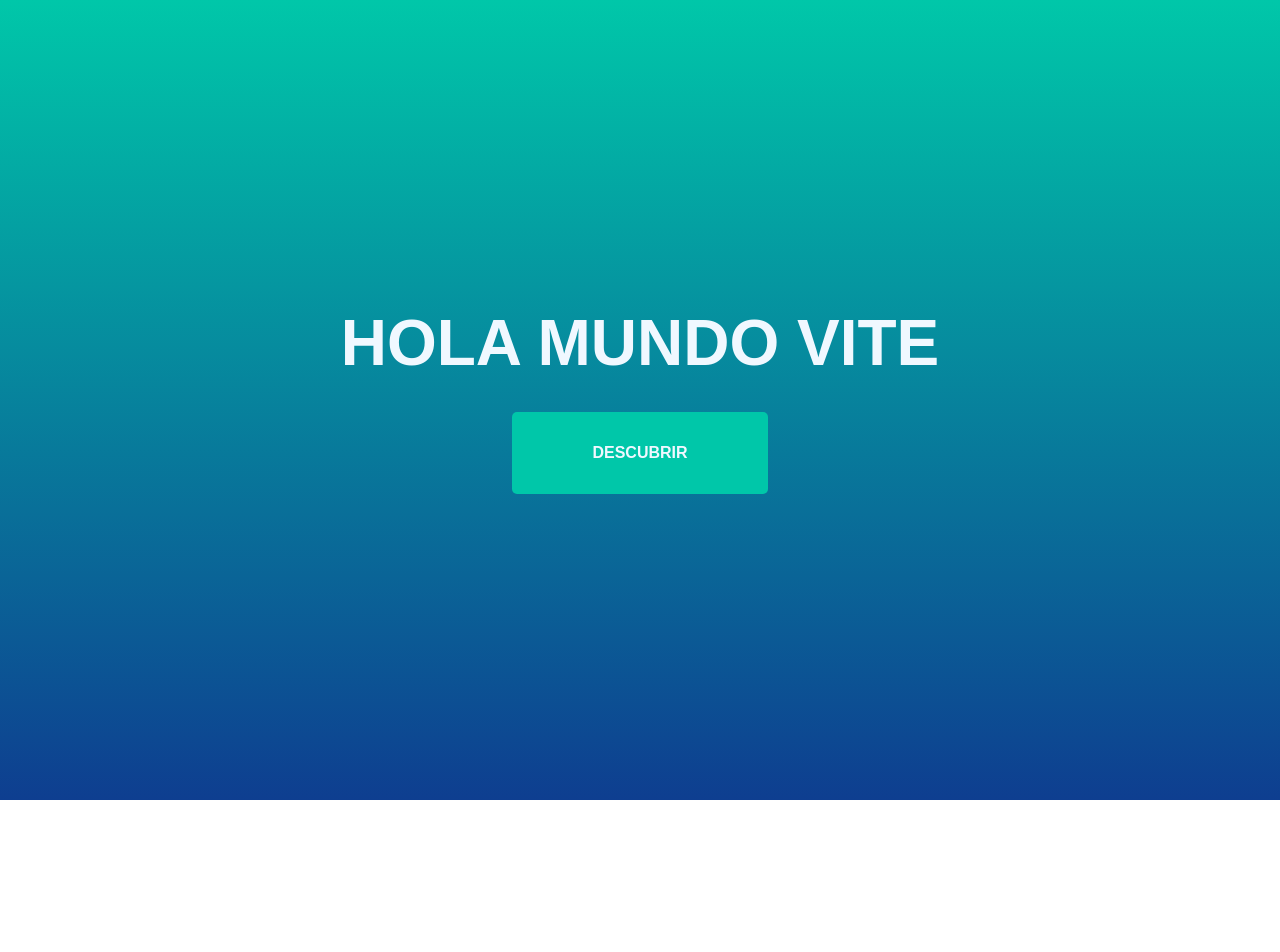
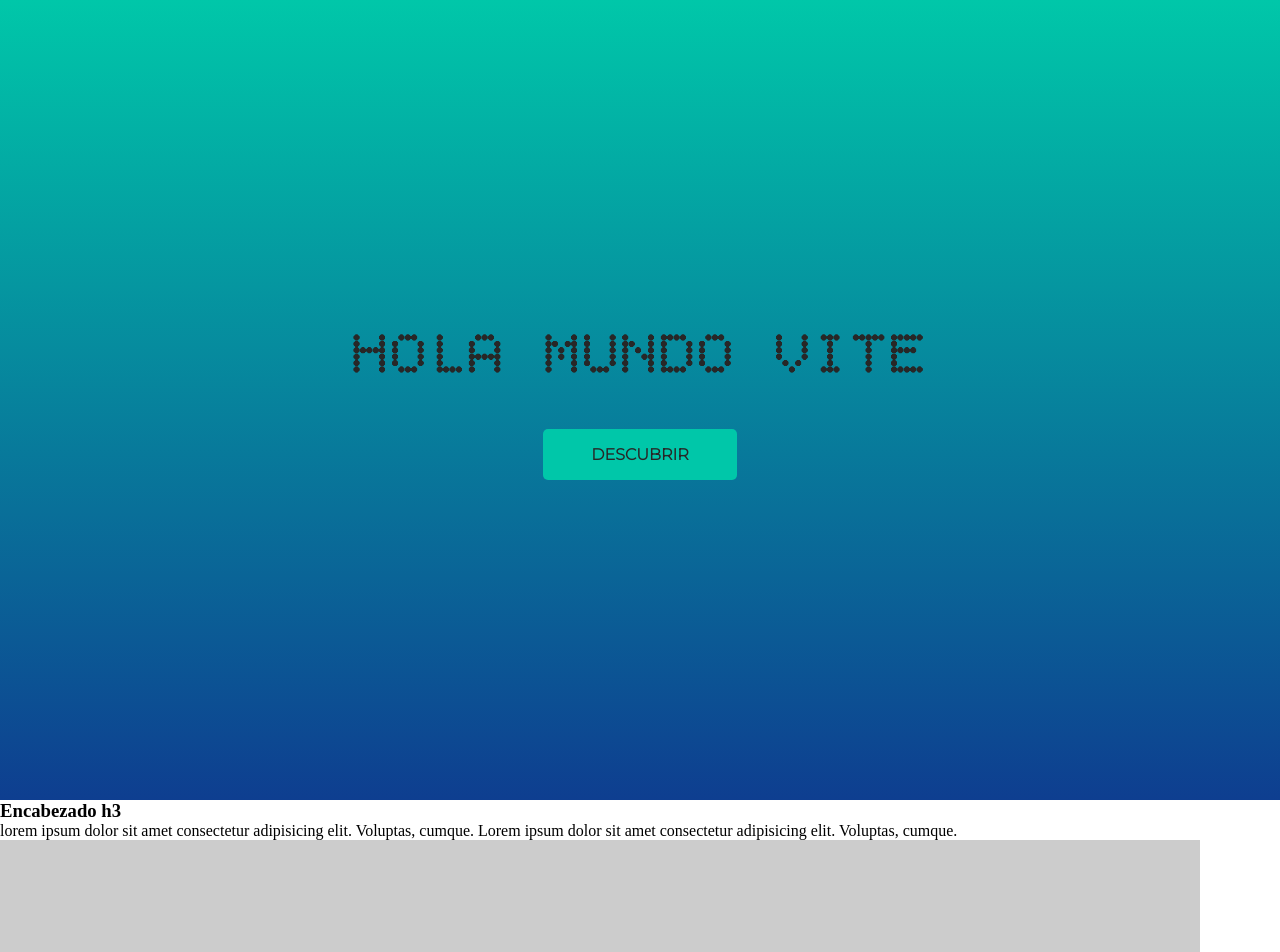
Before and after one commit to Erikadst/ejercicio-VITE-0, a website built with Vite: page index.html in a window 1280 px wide. Shown: the top 952 px of the page. Before the commit the page ends 800 px from the top, so only its background shows below. Built offline with nearby package versions, Linux system fonts and the light colour scheme; placeholder pictures from the web are drawn by us.

Commit message:
recursos y estructura css

```diff
--- a/index.html
+++ b/index.html
@@ -13,6 +13,17 @@
       <a href="#" class="boton">DESCUBRIR</a>
     </header>
 
+    <main>
+      <section>
+        <article>
+          <h3>Encabezado h3</h3>
+          <p>lorem ipsum dolor sit amet consectetur adipisicing elit. Voluptas, cumque. Lorem ipsum dolor sit amet consectetur adipisicing elit. Voluptas, cumque.</p>
+          <img src="https://dummyimage.com/1200X500" alt="Imagen de ejemplo">
+        </article>
+      </section>
+
+    </main>
+
     <script type="module" src="/src/main.js"></script>
   </body>
 </html>
--- /dev/null
+++ b/src/_config.scss
@@ -0,0 +1,27 @@
+*{
+  margin: 0;
+  padding: 0;
+  outline: 0;
+  box-sizing: border-box;
+}
+
+@font-face {
+  font-family: 'Bitcount';
+  src: url('./assets/BitcountGridSingle-ExtraLight.ttf');
+}
+
+@font-face {
+  font-family: 'Montserrat';
+  src: url('./assets/Montserrat-Light.ttf');
+}
+
+$fuentetext: Montserrat;
+$fuentetitulo01: Bitcount;
+$color00: rgb(39, 39, 39);
+$color01: aliceblue;
+$color02: #00c7a9;
+$color03: #0e3e90;
+
+header, nav, main, footer, section{
+  width: 100%;
+}
--- a/src/style.scss
+++ b/src/style.scss
@@ -1,43 +1,45 @@
-*{
-  margin: 0;
-  padding: 0;
-  outline: 0;
-  box-sizing: border-box;
-}
+@use 'config' as c;
 
 header{
-  width: 100%;
   height: 100dvh;
-  background: -webkit-linear-gradient(0deg, #0e3e90,#00c7a9);/* Chrome 10-25, Safari 5.1-6 */                          background: linear-gradient(0deg, #0e3e90,#00c7a9);/* W3C, IE 10+/ Edge, Firefox 16+, Chrome 26+, Opera 12+, Safari 7+ */
+  background: linear-gradient(0deg, c.$color03,c.$color02);
 
   display: flex;
   flex-direction: column;
   align-items: center;
   justify-content: center;
+  row-gap: 2rem;
+}
 
-  row-gap: 2rem;
-
-  h1{
-    font-size: clamp(1rem, 5vw, 6rem);
-    font-weight: 800;
-    font-family: sans-serif;
-    color: aliceblue;
-
+h1{
+  font-family: c.$fuentetitulo01;
+  font-size: clamp(2rem, 5vw, 6rem);
+  color: c.$color01;
+  @media only screen and (min-width: 800px){
+    color: c.$color03;
   }
-
+  @media only screen and (min-width: 1100px){
+    color: c.$color00;
+  }
 }
 
 .boton{
   text-decoration: none;
-  padding: 2rem 5rem;
-  background-color: #00c7a9;
+  padding: 1rem 3rem;
+  background-color: c.$color02;
   border-radius: 5px;
-  color:aliceblue;
+  color:c.$color01;
   transition: 1s;
-  font-family: sans-serif;
+  font-family: c.$fuentetext;
   font-weight: 600;
   &:hover{
-    background-color: aliceblue;
-    color: #00c7a9;
+    background-color: c.$color01;
+    color: c.$color02;
+  }
+  @media only screen and (min-width: 800px){
+    color: c.$color03;
+  }
+  @media only screen and (min-width: 1100px){
+    color: c.$color00;
   }
 }
```
Also changed, not shown: src/assets/BitcountGridSingle-ExtraLight.ttf (added), src/assets/Montserrat-Light.ttf (added).
